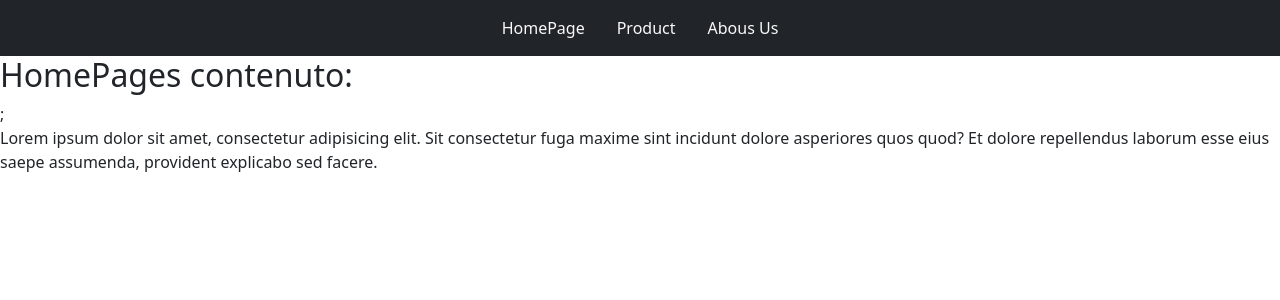
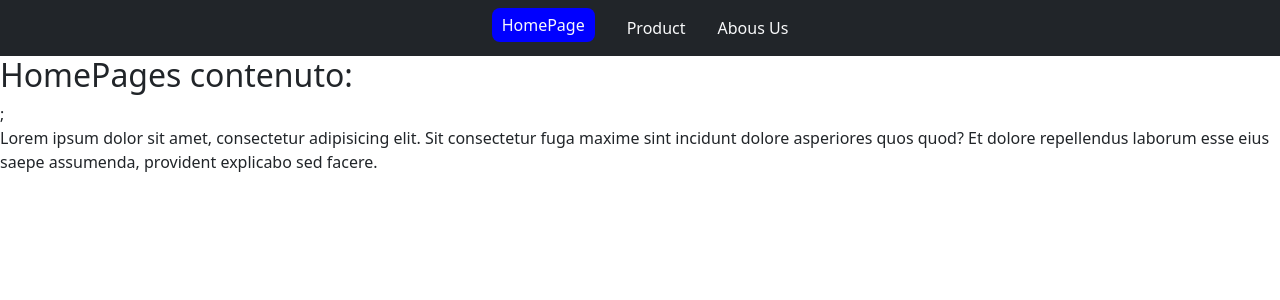
Before and after one commit to saverio-mandarano/react-router, a React (Vite) app: page / in a window 1280 px wide. Shown: the top 300 px of the page. Built offline with nearby package versions, Linux system fonts and the light colour scheme.

Commit message:
add layout link con classe active attivata con css

```diff
--- a/src/index.css
+++ b/src/index.css
@@ -10,3 +10,9 @@
   flex-direction: row;
   gap: 2rem;
 }
+
+.active {
+  background-color: blue;
+  border-radius: 8px;
+  padding: 5px 10px;
+}
```
